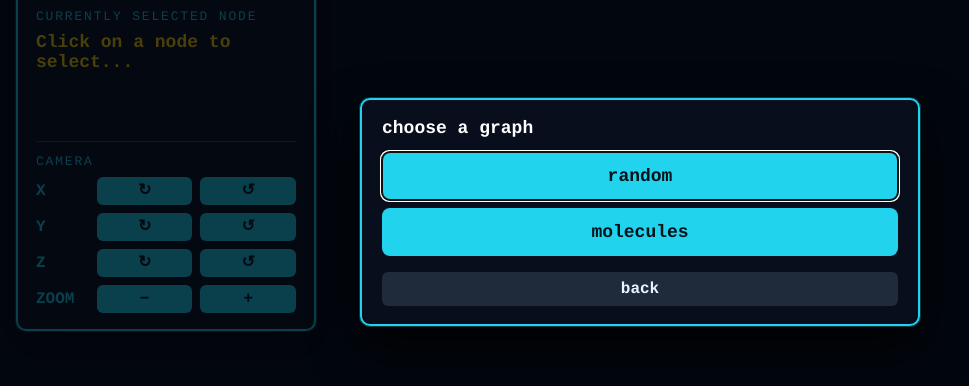
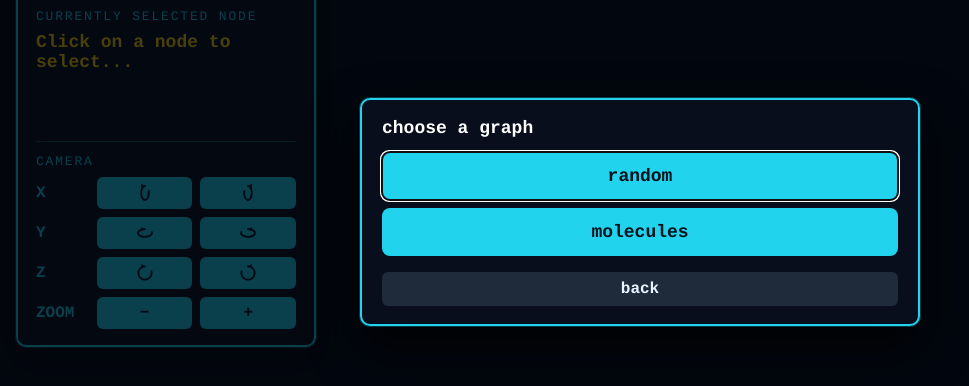
Before and after one commit to davidbarkhuizen/cuniform, a website built with webpack: page web/index.html in a window 1280 px wide. Shown: the part 188-574 px from the top of the page, without its empty margins (0-969 px from the left). Built offline with nearby package versions, Linux system fonts and the light colour scheme.

Commit message:
feat: give each rotate button an axis- and direction-specific icon (#133)
The six rotate buttons shared one clockwise and one anticlockwise glyph, so
they looked identical across x, y and z. Each now draws its own inline SVG
ring in the plane its axis turns in - tall for x, wide for y, round for z -
with the arrowhead pointing the way the view turns, so the icon differs by
axis and by direction.

Because the icon is a child element, a real press can report the SVG (not
the button) as the event target; the console handler now walks up to the
button that carries the data attributes.

The button also centres its content and fixes a 32px minimum height, so the
icon rows and the zoom row stay aligned.

```diff
--- a/src/UIController.ts
+++ b/src/UIController.ts
@@ -352,9 +352,9 @@ export class UIController {
 	// attributes name the direction (and, for a rotation, the axis).
 	private cameraButton(target: EventTarget | null): CameraButton | null {
 
-		const element = target as HTMLElement | null;
+		const element = this.consoleButton(target);
 
-		if (!element || typeof element.getAttribute !== 'function')
+		if (!element)
 			return null;
 
 		// The guards are the runtime half of the CameraAxis/CameraDirection/
@@ -375,6 +375,27 @@ export class UIController {
 			return null;
 
 		return { kind: 'rotate', axis, direction };
+	}
+
+	// The button carrying the console data attributes, from `target` upwards: a
+	// rotate button holds an SVG icon, so a press can land on the icon rather
+	// than the button itself. The walk stops at the console, so a press on the
+	// panel around it finds nothing.
+	private consoleButton(target: EventTarget | null): HTMLElement | null {
+
+		let element = target as HTMLElement | null;
+
+		while (element && element !== this.cameraConsole) {
+
+			if (typeof element.getAttribute === 'function' &&
+				(element.getAttribute('data-axis') !== null ||
+					element.getAttribute('data-zoom') !== null))
+				return element;
+
+			element = element.parentElement;
+		}
+
+		return null;
 	}
 
 	// One step of a console button: a small rotation, or one dolly notch.
--- a/web/index.html
+++ b/web/index.html
@@ -75,6 +75,13 @@
 					dollies in and out. They are real buttons, so Enter and Space
 					activate them, and each carries its axis, direction or zoom
 					as a data attribute for the delegated handler.
+
+					The rotate icons are inline SVG rather than one shared glyph.
+					Each ring lies in the plane its axis turns in - tall for x,
+					wide for y, round for z - and the arrowhead points the way
+					the view turns, so the icons differ by axis and direction.
+					The accessible name stays on the button, so the icon is
+					decorative.
 				-->
 				<div id="cameraConsole" class="cameraSection">
 					<div class="sectionHeading">
@@ -86,11 +93,21 @@
 						<button type="button" class="cameraButton"
 							data-axis="x" data-direction="cw"
 							aria-label="rotate clockwise about the x axis"
-							title="rotate clockwise about the x axis">&#8635;</button>
+							title="rotate clockwise about the x axis">
+							<svg class="cameraIcon" viewBox="0 0 24 24" aria-hidden="true" focusable="false">
+								<path d="M16.44 9.83A4.6 8.4 0 1 1 12 3.6"/>
+								<path class="cameraIconHead" d="M12 3.6L7.6 6.2L7.6 1Z"/>
+							</svg>
+						</button>
 						<button type="button" class="cameraButton"
 							data-axis="x" data-direction="acw"
 							aria-label="rotate anticlockwise about the x axis"
-							title="rotate anticlockwise about the x axis">&#8634;</button>
+							title="rotate anticlockwise about the x axis">
+							<svg class="cameraIcon" viewBox="0 0 24 24" aria-hidden="true" focusable="false">
+								<path d="M7.56 9.83A4.6 8.4 0 1 0 12 3.6"/>
+								<path class="cameraIconHead" d="M12 3.6L16.4 1L16.4 6.2Z"/>
+							</svg>
+						</button>
 					</div>
 
 					<div class="cameraRow">
@@ -98,11 +115,21 @@
 						<button type="button" class="cameraButton"
 							data-axis="y" data-direction="cw"
 							aria-label="rotate clockwise about the y axis"
-							title="rotate clockwise about the y axis">&#8635;</button>
+							title="rotate clockwise about the y axis">
+							<svg class="cameraIcon" viewBox="0 0 24 24" aria-hidden="true" focusable="false">
+								<path d="M20.11 10.81A8.4 4.6 0 1 1 12 7.4"/>
+								<path class="cameraIconHead" d="M12 7.4L7.6 10L7.6 4.8Z"/>
+							</svg>
+						</button>
 						<button type="button" class="cameraButton"
 							data-axis="y" data-direction="acw"
 							aria-label="rotate anticlockwise about the y axis"
-							title="rotate anticlockwise about the y axis">&#8634;</button>
+							title="rotate anticlockwise about the y axis">
+							<svg class="cameraIcon" viewBox="0 0 24 24" aria-hidden="true" focusable="false">
+								<path d="M3.89 10.81A8.4 4.6 0 1 0 12 7.4"/>
+								<path class="cameraIconHead" d="M12 7.4L16.4 4.8L16.4 10Z"/>
+							</svg>
+						</button>
 					</div>
 
 					<div class="cameraRow">
@@ -110,11 +137,21 @@
 						<button type="button" class="cameraButton"
 							data-axis="z" data-direction="cw"
 							aria-label="rotate clockwise about the z axis"
-							title="rotate clockwise about the z axis">&#8635;</button>
+							title="rotate clockwise about the z axis">
+							<svg class="cameraIcon" viewBox="0 0 24 24" aria-hidden="true" focusable="false">
+								<path d="M19.73 9.93A8 8 0 1 1 12 4"/>
+								<path class="cameraIconHead" d="M12 4L7.6 6.6L7.6 1.4Z"/>
+							</svg>
+						</button>
 						<button type="button" class="cameraButton"
 							data-axis="z" data-direction="acw"
 							aria-label="rotate anticlockwise about the z axis"
-							title="rotate anticlockwise about the z axis">&#8634;</button>
+							title="rotate anticlockwise about the z axis">
+							<svg class="cameraIcon" viewBox="0 0 24 24" aria-hidden="true" focusable="false">
+								<path d="M4.27 9.93A8 8 0 1 0 12 4"/>
+								<path class="cameraIconHead" d="M12 4L16.4 1.4L16.4 6.6Z"/>
+							</svg>
+						</button>
 					</div>
 
 					<!--
--- a/web/stylez.css
+++ b/web/stylez.css
@@ -259,6 +259,14 @@ body
 .cameraButton
 {
 	flex			: 1;
+	box-sizing		: border-box;
+	min-height		: 32px;
+
+	/* The rotate icons are SVG; centring keeps them and the zoom signs aligned. */
+	display			: flex;
+	align-items		: center;
+	justify-content		: center;
+
 	padding			: 6px 10px;
 
 	font			: inherit;
@@ -271,6 +279,29 @@ body
 	border-radius		: 6px;
 
 	cursor			: pointer;
+}
+
+/*
+ * A rotate icon: the ring is stroked in the button's own ink, and the
+ * arrowhead is solid. The ring's shape names the plane the axis turns in and
+ * the arrowhead points the way the view turns.
+ */
+.cameraIcon
+{
+	width			: 20px;
+	height			: 20px;
+
+	fill			: none;
+	stroke			: currentColor;
+	stroke-width		: 2.2;
+	stroke-linecap		: round;
+	stroke-linejoin		: round;
+}
+
+.cameraIconHead
+{
+	fill			: currentColor;
+	stroke			: none;
 }
 
 .cameraButton:hover
```
Also changed, not shown: test/camera-console.test.ts (+19 -0 lines), test/layout.test.ts (+33 -0 lines), README.md.
